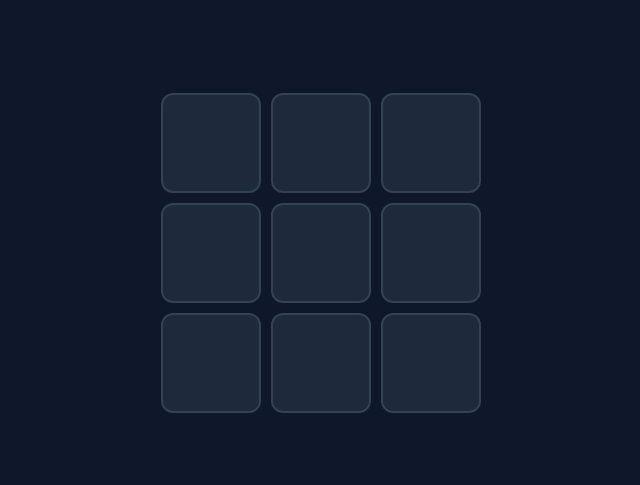
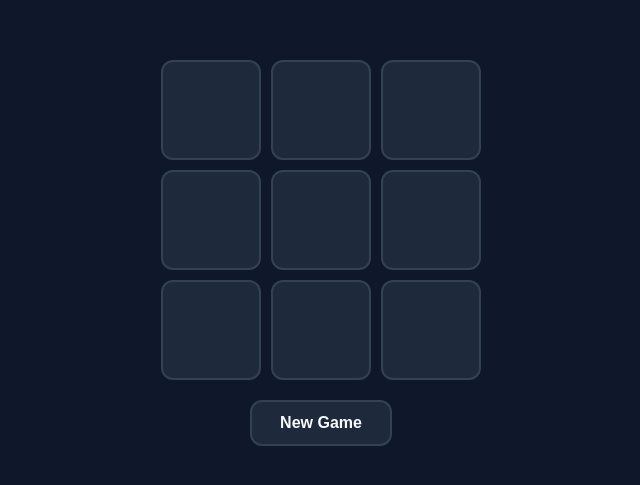
Before and after one commit to djimgon/tictacpro, a React app in the folder frontend/: page / in a window 1280 px wide. Shown: the part 147-632 px from the top of the page, without its empty margins (319-959 px from the left). Built offline with nearby package versions, Linux system fonts and the light colour scheme; the HTML template or start-up script is replaced by a standard one.

Commit message:
feat: add reset game button

```diff
--- a/frontend/src/App.css
+++ b/frontend/src/App.css
@@ -63,3 +63,20 @@ body {
 .__winner p {
     margin: 0;
 }
+
+.__reset {
+    margin-top: 20px;
+    padding: 12px 28px;
+    border: 2px solid #334155;
+    border-radius: 12px;
+    background: #1e293b;
+    color: #f8fafc;
+    font-size: 16px;
+    font-weight: bold;
+    cursor: pointer;
+    transition: background 0.2s;
+}
+
+.__reset:hover {
+    background: #334155;
+}
--- a/frontend/src/components/Board.jsx
+++ b/frontend/src/components/Board.jsx
@@ -46,6 +46,14 @@ export function Board() {
                     />
                 ))}
             </div>
+
+            <button
+                id="reset"
+                className="__reset"
+                onClick={handleReset}
+            >
+                New Game
+            </button>
         </div>
     );
 }
```
